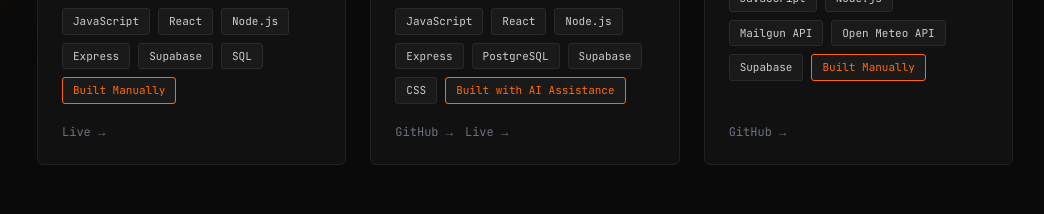
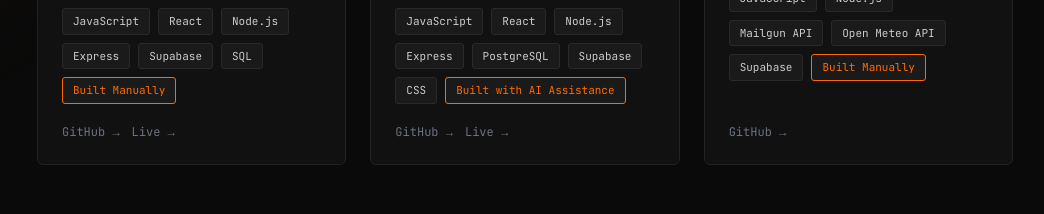
Before and after one commit to zo-vergeldedios/zo-portfolio, a React (Create React App) app: page / in a window 1280 px wide. Shown: the part 1920-2134 px from the top of the page, without its empty margins (115-1159 px from the left). Built offline with nearby package versions, Linux system fonts and the light colour scheme.

Commit message:
Included the github link for my fitDex project

```diff
--- a/src/components/Projects.jsx
+++ b/src/components/Projects.jsx
@@ -13,7 +13,7 @@ const PROJECTS = [
       "SQL",
       "Built Manually",
     ],
-    github: null,
+    github: "https://github.com/zo-vergeldedios/fitdex",
     live: "https://fitdex-beige.vercel.app/",
     status: "Live & Built",
   },
```
